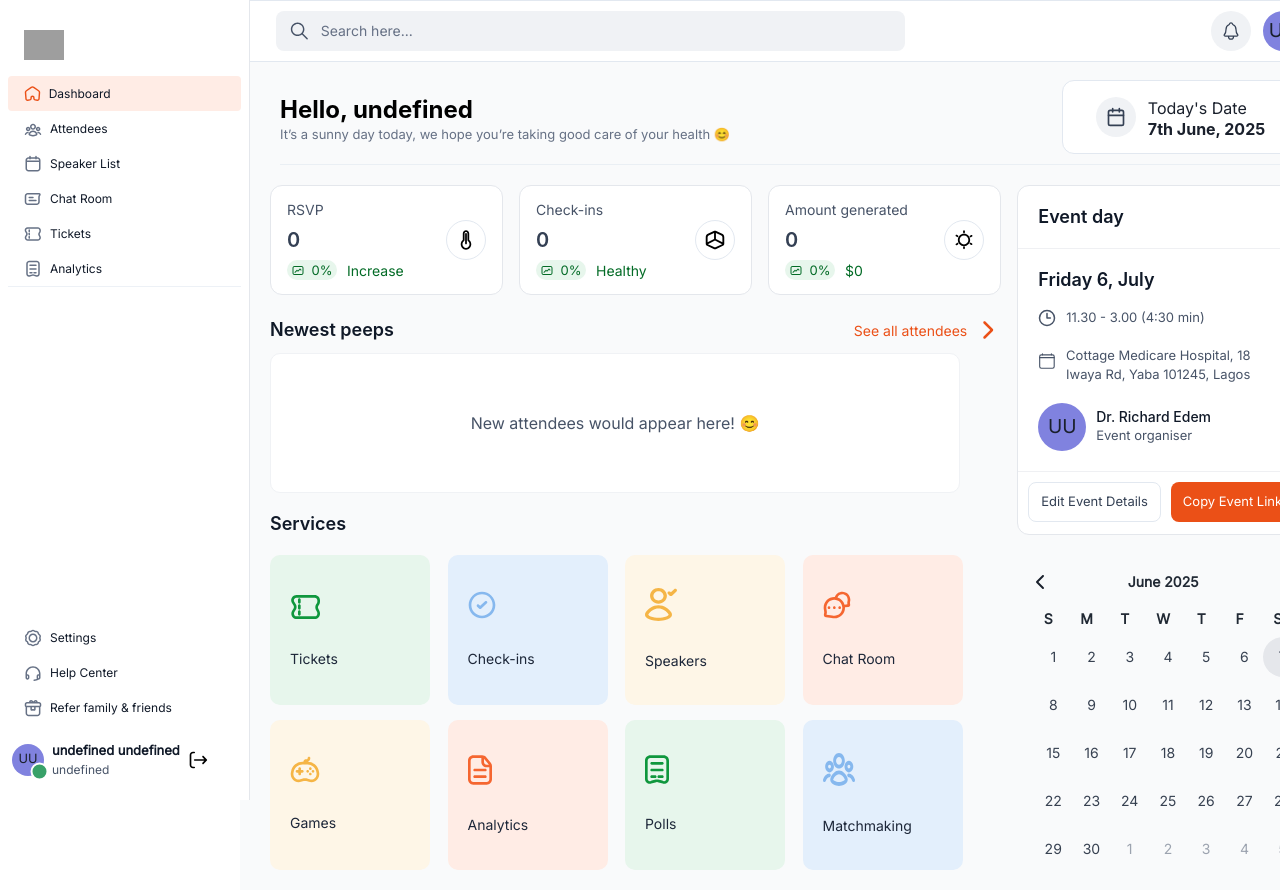
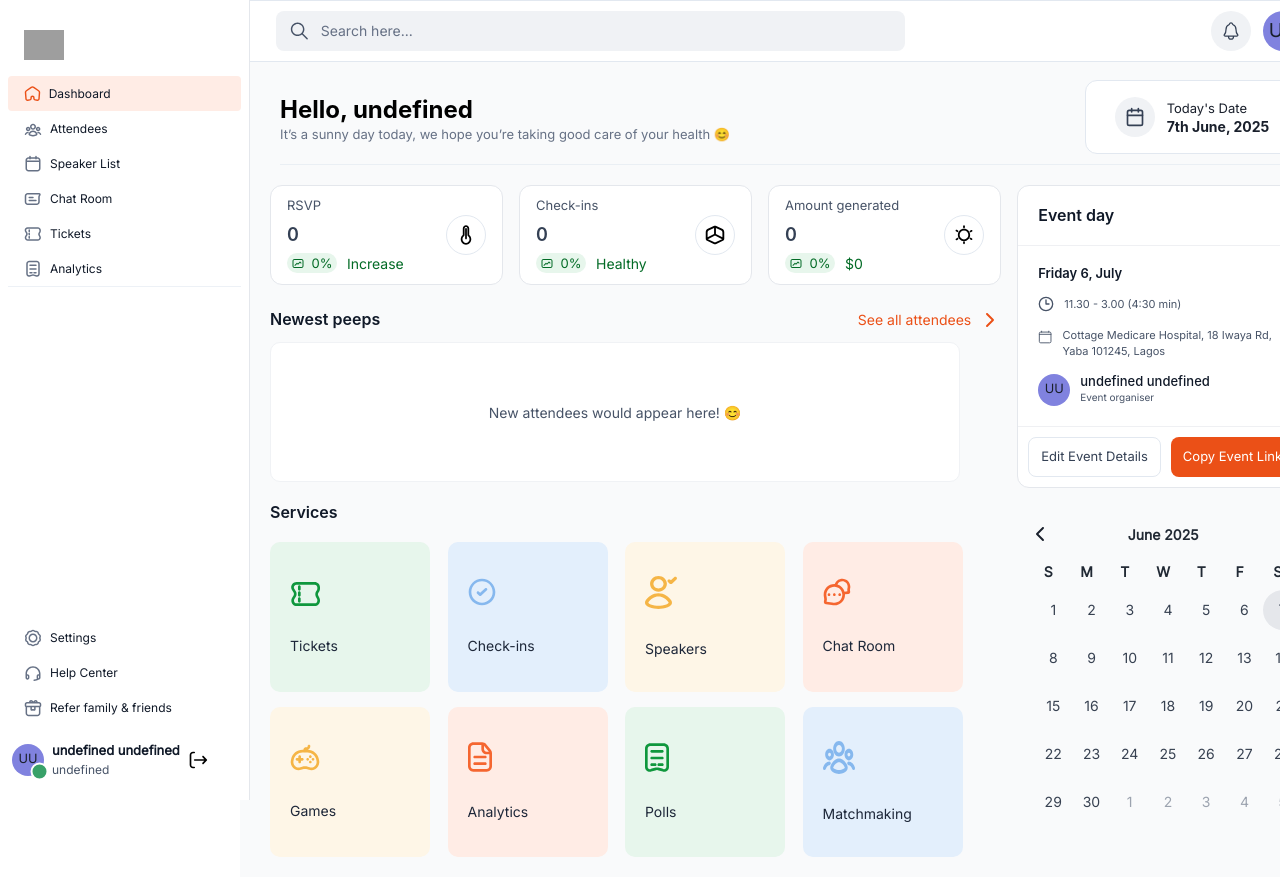
Before and after one commit to HelixgadeTechnologies/appeventeev, a React (Vite) app: page /dashboard in a window 1280 px wide. Shown: the top 890 px of the page. Built offline with nearby package versions, Linux system fonts and the light colour scheme; grey boxes are pictures that could not be loaded.

Commit message:
done with populated dashboard

```diff
--- a/src/components/ui/Calendar.jsx
+++ b/src/components/ui/Calendar.jsx
@@ -21,7 +21,7 @@ const Calendar = () => {
   }
 
   return (
-    <div className="max-w-sm mx-auto p-4">
+    <div className="w-full mx-auto p-4">
       {/* Header */}
       <div className="flex justify-between items-center mb-4">
         <button onClick={() => setCurrentDate(add(currentDate, { months: -1 }))}>
--- a/src/components/ui/Header.jsx
+++ b/src/components/ui/Header.jsx
@@ -117,10 +117,10 @@ const Header = () => {
           </Box>
         )}
 
-        {/* buttons to show on dashboard page */}
+        {/* tab to show on dashboard page */}
         {location.pathname === "/dashboard" && (
           <Center
-            width={"320px"}
+            width={"280px"}
             height={"74px"}
             borderRadius={"12px"}
             gap={"12px"}
@@ -140,8 +140,8 @@ const Header = () => {
               <FiCalendar className="text-[#344054] text-xl" />
             </Center>
             <Box>
-              <Text>Today's Date</Text>
-              <Heading fontSize={"16px"}>{todaysDate()}</Heading>
+              <Text fontSize={"small"}>Today's Date</Text>
+              <Heading fontSize={"sm"}>{todaysDate()}</Heading>
             </Box>
           </Center>
         )}
--- a/src/pages/Dashboard/DashboardPopulated.jsx
+++ b/src/pages/Dashboard/DashboardPopulated.jsx
@@ -40,7 +40,7 @@ const DashboardPopulated = () => {
             <Flex
               key={index}
               width={"full"}
-              height={"110px"}
+              height={"100px"}
               borderRadius={"12px"}
               borderColor={"#E4E7EC"}
               borderWidth={"thin"}
@@ -50,13 +50,13 @@ const DashboardPopulated = () => {
               alignItems={"center"}
             >
               <Box width={"143px"} className="space-y-2">
-                <Text fontWeight={"normal"} fontSize={"sm"} color={"#475367"}>
+                <Text fontWeight={"normal"} fontSize={"small"} color={"#475367"}>
                   {box.heading}
                 </Text>
                 <Heading
                   color={"#344054"}
                   fontWeight={"semibold"}
-                  fontSize={"20px"}
+                  fontSize={"18px"}
                 >
                   {box.amount}
                 </Heading>
@@ -91,7 +91,7 @@ const DashboardPopulated = () => {
             <Heading
               color={"#101928"}
               fontWeight={"semibold"}
-              fontSize={"18px"}
+              fontSize={"16px"}
             >
               Newest peeps
             </Heading>
@@ -104,7 +104,7 @@ const DashboardPopulated = () => {
               _hover={{ textDecoration: "underline", cursor: "pointer" }}
             >
               See all attendees
-              <FaChevronRight className="text-xl" />
+              <FaChevronRight className="text-base" />
             </Flex>
           </Flex>
           <Box
@@ -115,7 +115,7 @@ const DashboardPopulated = () => {
             borderColor={"#F0F2F5"}
             bg={"white"}
           >
-            <Center color={"#475367"} height={"full"}>
+            <Center color={"#475367"} height={"full"} fontSize={"sm"}>
               New attendees would appear here! 😊
             </Center>
           </Box>
@@ -123,7 +123,7 @@ const DashboardPopulated = () => {
 
         {/* services */}
         <Box width={"695px"}>
-          <Heading color={"#101928"} fontWeight={"semibold"} fontSize={"18px"}>
+          <Heading color={"#101928"} fontWeight={"semibold"} fontSize={"16px"}>
             Services
           </Heading>
           <Grid
@@ -139,7 +139,9 @@ const DashboardPopulated = () => {
                 height={"150px"}
                 borderRadius={"10px"}
                 bg={service.bg}
-                _hover={{cursor: "pointer"}}
+                transitionDuration={"500ms"}
+                transitionProperty={"colors"}
+                _hover={{cursor: "pointer", borderWidth: "thin", borderColor: service.borderColor}}
               >
                 <Flex
                   gap={"30px"}
@@ -169,7 +171,7 @@ const DashboardPopulated = () => {
         {/* right event tab */}
         <Box
           width={"full"}
-          height={"350px"}
+          height={"fitcontent"}
           bg={"white"}
           borderRadius={"12px"}
           borderWidth={"thin"}
@@ -178,38 +180,38 @@ const DashboardPopulated = () => {
           <Heading
           color={"#101928"}
           fontWeight={"semibold"}
-          fontSize={"18px"}
+          fontSize={"16px"}
           margin={"5"}
           >
             Event day
           </Heading>
           <Divider/>
-          <Box padding={"5"} className="space-y-[18px]">
+          <Box padding={"5"} className="space-y-[14px]">
             <Heading
             color={"#101928"}
             fontWeight={"semibold"}
-            fontSize={"18px"}
+            fontSize={"small"}
             >
               Friday 6, July
             </Heading>
             <Flex gap={"2.5"} alignItems={"center"}>
-              <LuClock3 className="text-lg text-[#475367]"/>
-              <Text color={"#475367"} fontWeight={"normal"} fontSize={"small"}>11.30 - 3.00 (4:30 min)</Text>
+              <LuClock3 className="text-base text-[#475367]"/>
+              <Text color={"#475367"} fontWeight={"normal"} fontSize={"11px"}>11.30 - 3.00 (4:30 min)</Text>
             </Flex>
             <Flex gap={"2.5"} alignItems={"start"}>
-              <IoCalendarClearOutline className="text-3xl text-[#475367]"/>
-              <Text color={"#475367"} fontWeight={"normal"} fontSize={"small"}>Cottage Medicare Hospital, 18 Iwaya Rd, Yaba 101245, Lagos</Text>
+              <IoCalendarClearOutline className="text-xl text-[#475367]"/>
+              <Text color={"#475367"} fontWeight={"normal"} fontSize={"11px"}>Cottage Medicare Hospital, 18 Iwaya Rd, Yaba 101245, Lagos</Text>
             </Flex>
             <Flex gap={"2.5"} alignItems={"center"}>
-              <Avatar name={userData.username} size={"md"}/>
+              <Avatar name={userData.username} size={"sm"}/>
               <Box>
-                <Heading fontWeight={"medium"} fontSize={"sm"} color={"#101928"}>Dr. Richard Edem</Heading>
-                <Text fontWeight={"normal"} fontSize={"small"} color={"#475367"}>Event organiser</Text>
+                <Heading fontWeight={"medium"} fontSize={"small"} color={"#101928"}>{userData.username}</Heading>
+                <Text fontWeight={"normal"} fontSize={"x-small"} color={"#475367"}>Event organiser</Text>
               </Box>
             </Flex>
           </Box>
           <Divider></Divider>
-          <Flex gap={"10px"} marginX={"2.5"} marginTop={"2.5"}>
+          <Flex gap={"10px"} marginX={"2.5"} marginY={"2.5"}>
             <Button
             variant={"outline"}
             color={"#344054"}
@@ -220,7 +222,6 @@ const DashboardPopulated = () => {
             >Edit Event Details</Button>
             <Button
             bg={"#EB5017"}
-            size={"md"}
             _hover={{ bg: "#e84a11" }}
             fontSize={"small"}
             variant={"solid"}
--- a/src/utils/dashboard.js
+++ b/src/utils/dashboard.js
@@ -11,38 +11,37 @@ import analytics from "../assets/icons/services/analytics.svg";
 import polls from "../assets/icons/services/polls.svg";
 import matchmaking from "../assets/icons/services/matchmaking.svg";
 
-
 export const flexData = [
   {
     heading: "RSVP",
     amount: 0,
     percentage: 0,
     icon: rsvp,
-        stats: "Increase"
+    stats: "Increase",
   },
   {
     heading: "Check-ins",
     amount: 0,
     percentage: 0,
     icon: checkIn,
-        stats: "Healthy"
+    stats: "Healthy",
   },
   {
     heading: "Amount generated",
     amount: 0,
     percentage: 0,
     icon: amountGenerated,
-        stats: "$0"
+    stats: "$0",
   },
 ];
 
 export const services = [
-    {text: "Tickets", img: ticket, bg: "#E7F6EC"},
-    {text: "Check-ins", img: checkIns, bg: "#E3EFFC"},
-    {text: "Speakers", img: speakers, bg: "#FEF6E7"},
-    {text: "Chat Room", img: chatRoom, bg: "#FFECE5"},
-    {text: "Games", img: games, bg: "#FEF6E7"},
-    {text: "Analytics", img: analytics, bg: "#FFECE5"},
-    {text: "Polls", img: polls, bg: "#E7F6EC"},
-    {text: "Matchmaking", img: matchmaking, bg: "#E3EFFC"},
+  { text: "Tickets", img: ticket, bg: "#E7F6EC", borderColor: "green.500" },
+  { text: "Check-ins", img: checkIns, bg: "#E3EFFC", borderColor: "blue.500" },
+  { text: "Speakers", img: speakers, bg: "#FEF6E7", borderColor: "orange.500" },
+  { text: "Chat Room", img: chatRoom, bg: "#FFECE5", borderColor: "red.500" },
+  { text: "Games", img: games, bg: "#FEF6E7", borderColor: "orange.500" },
+  { text: "Analytics", img: analytics, bg: "#FFECE5", borderColor: "red.500" },
+  { text: "Polls", img: polls, bg: "#E7F6EC", borderColor: "green.500" },
+  { text: "Matchmaking", img: matchmaking, bg: "#E3EFFC", borderColor: "blue.500" },
 ];
```
Lines whose indentation alone changed are shown as unchanged.
